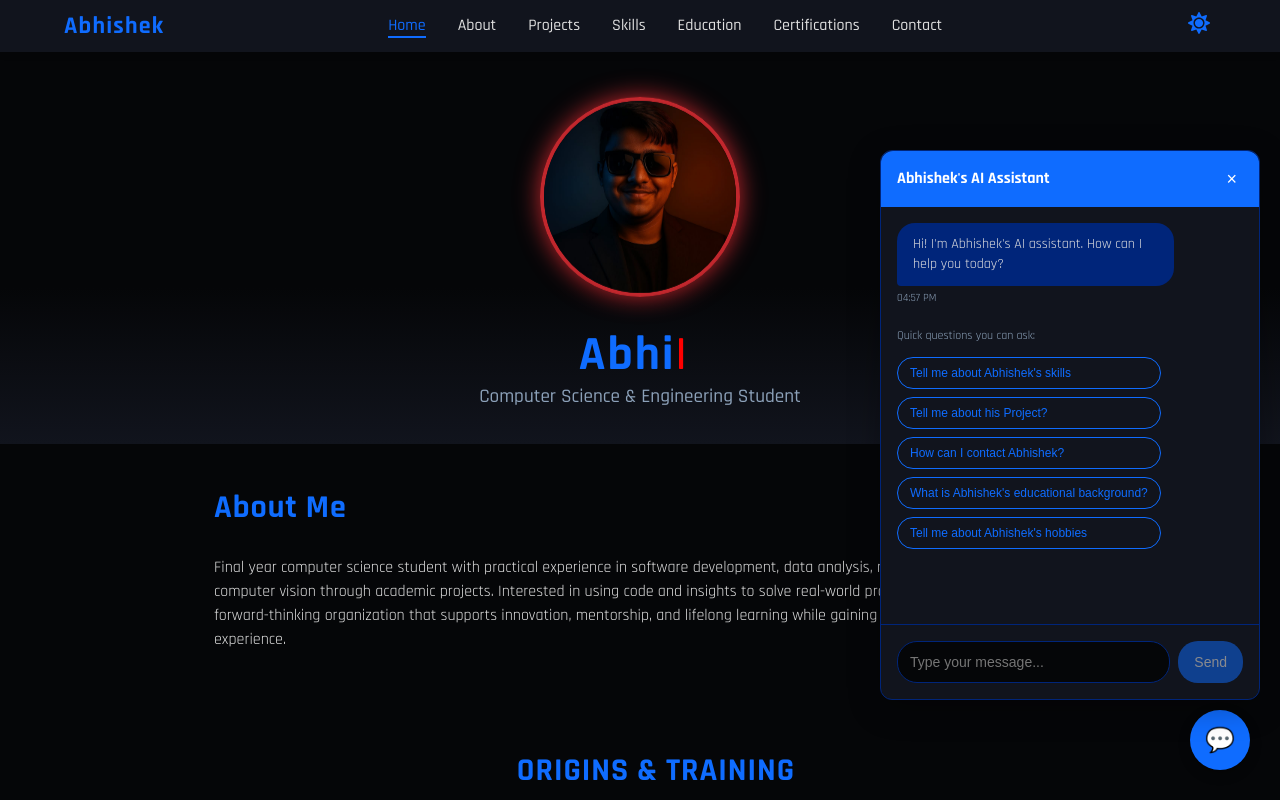
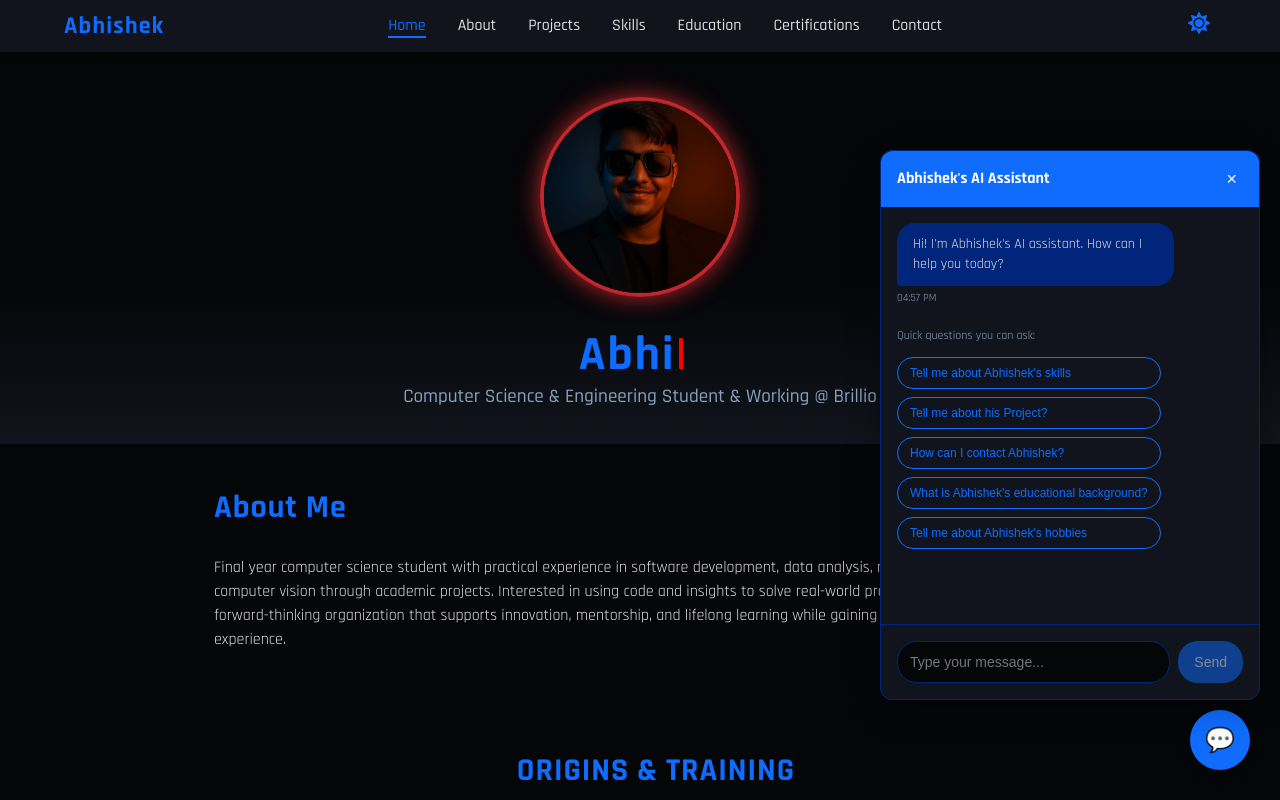
Before and after one commit to CSEStudentAbhi/Abhishek, a React (Create React App) app: page / in a window 1280 px wide. Shown: the top 800 px of the page. Built offline with nearby package versions, Linux system fonts and the light colour scheme; some icons are missing.

Commit message:
update on JOB

```diff
--- a/src/App.js
+++ b/src/App.js
@@ -569,7 +569,7 @@ function App() {
           <p className="modern-hero-subtitle" style={{
             position: 'relative',
             zIndex: 15
-          }}>Computer Science & Engineering Student</p>
+          }}>Computer Science & Engineering Student & Working @ Brillio</p>
         </header>
         {/* About */}
         <motion.section id="about" className="modern-section"
```
